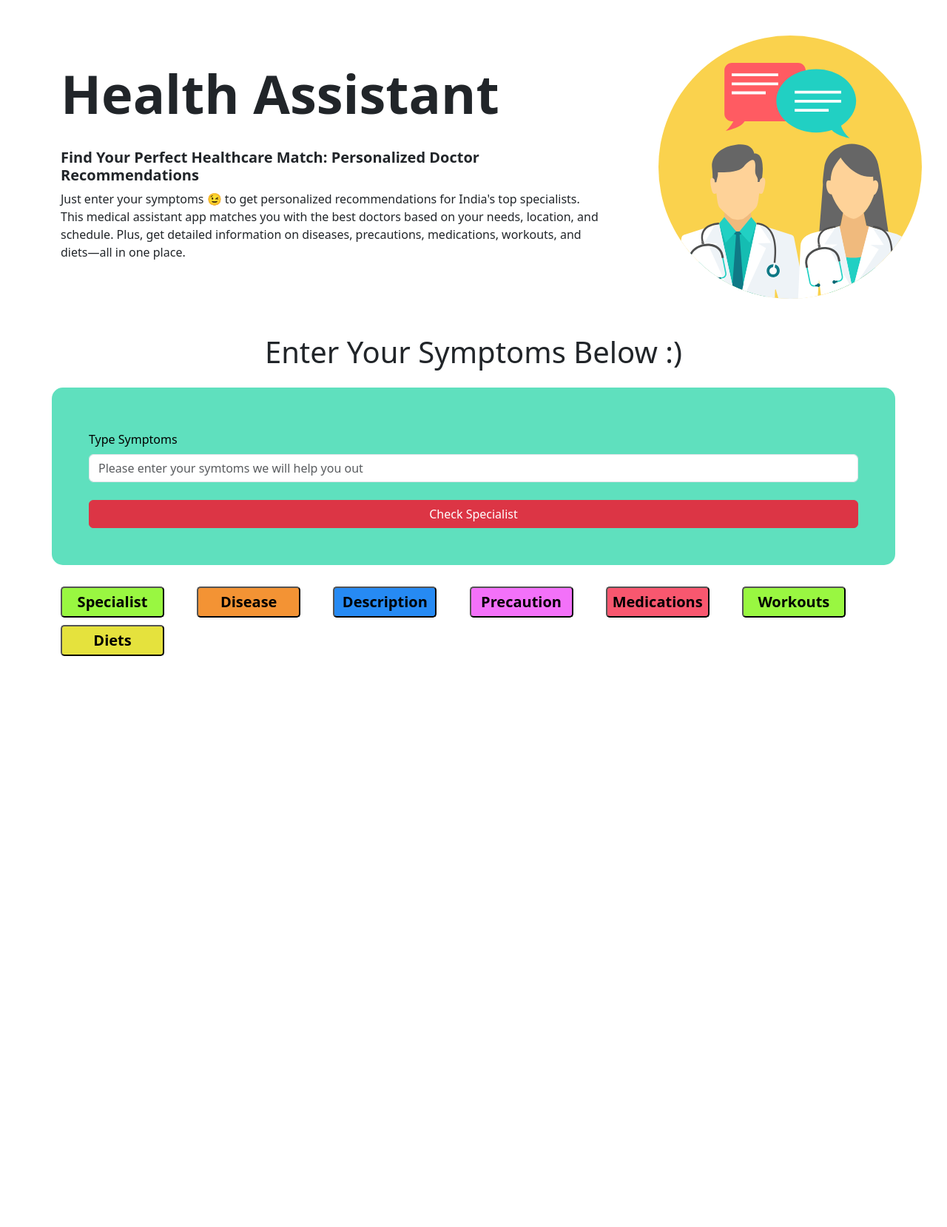
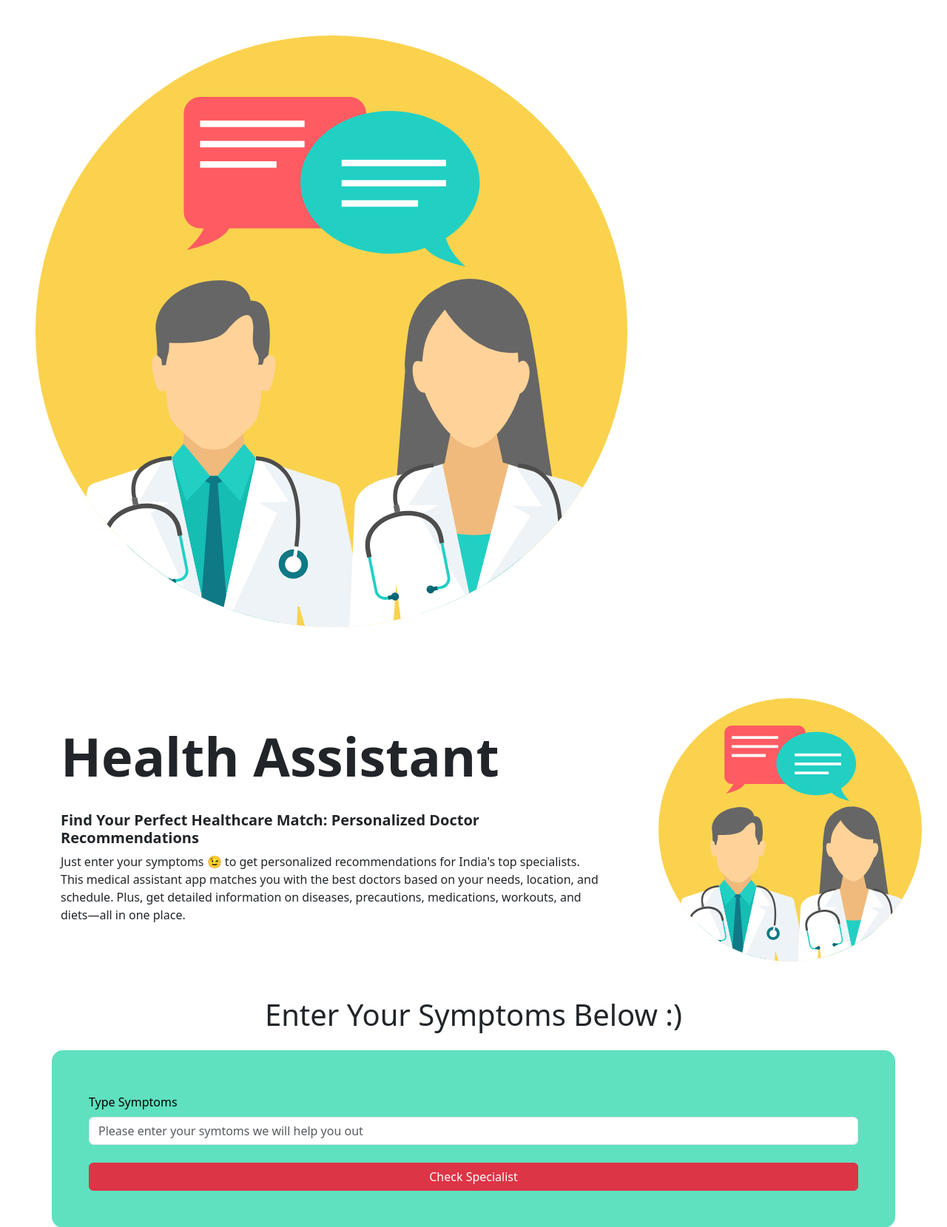
Before and after one commit to tejaswijadhav2003/Medical_Assitant, a Flask app: page / in a window 1280 px wide. Shown: the part 58-1717 px from the top of the page at 74% size. Before the commit the page ends 945 px from the top, so only its background shows below. Run offline with Flask 3, Linux system fonts and the light colour scheme; parts of the project's set-up code (start-up, migrations or seed data) failed here and were passed over.

Commit message:
image added

```diff
--- a/templates/index.html
+++ b/templates/index.html
@@ -44,6 +44,7 @@
         </div>
       </div>
     </nav>
+    <img src="images/doctor.svg" class="img-fluid m-5" alt="">
    <section class="hero" id="hero">
       <div class="container-lg">
         <div class="row align-items-center">
```
